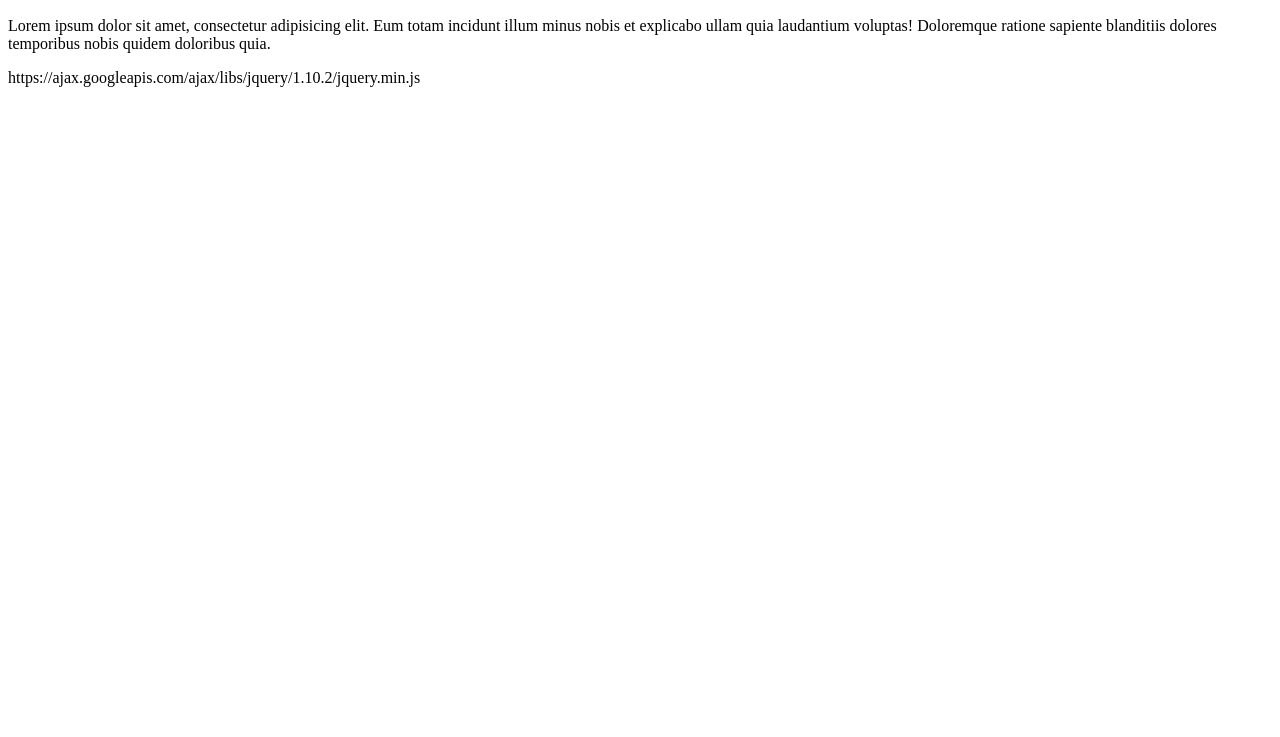
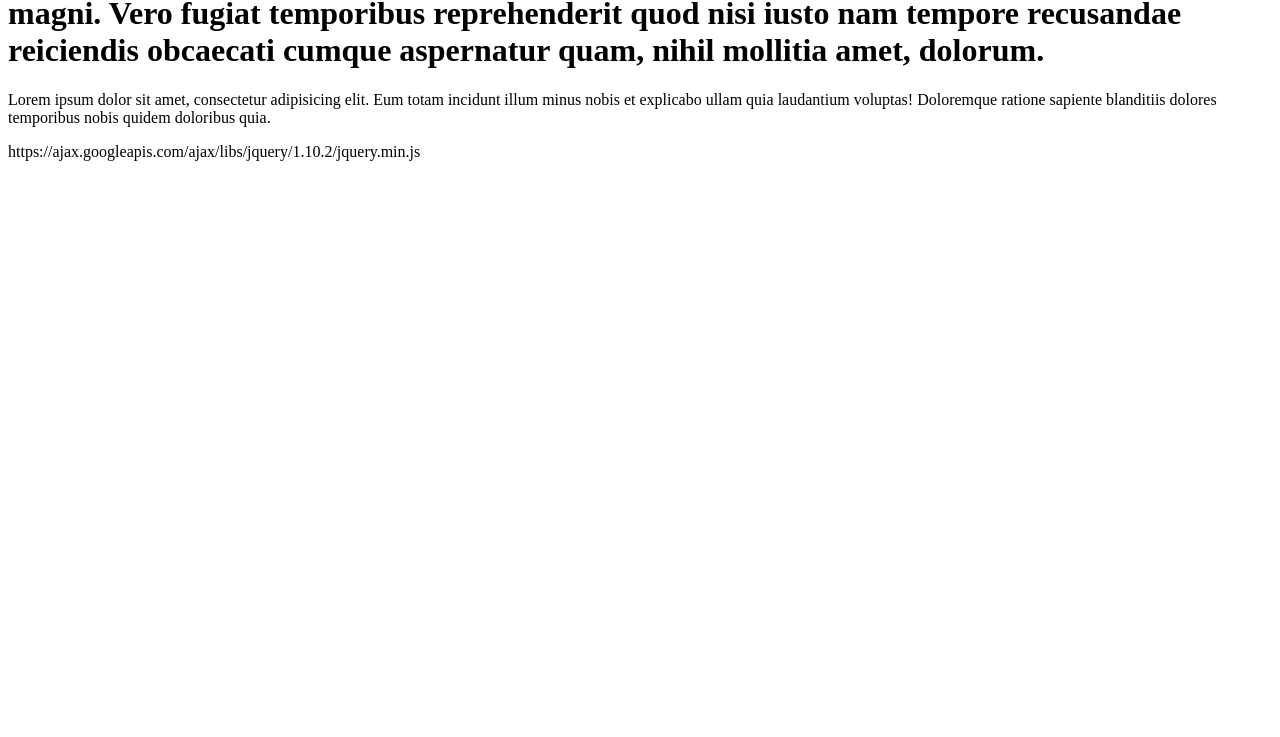
Before and after one commit to adeel14/testing-git, a plain HTML site: page index.html in a window 1280 px wide. Shown: the part 63-800 px from the top of the page. Drawn offline with Linux system fonts and the light colour scheme; files that its build step writes are made by us from their sources; files whose address does not match are found by name.

Commit message:
Initial commit

```diff
--- a/index.html
+++ b/index.html
@@ -7,7 +7,7 @@
 </head>
 <body>
 	<h1>
-		This is my project!
+		This is my project! Lorem ipsum dolor sit amet, consectetur adipisicing elit. Qui, numquam, magni. Vero fugiat temporibus reprehenderit quod nisi iusto nam tempore recusandae reiciendis obcaecati cumque aspernatur quam, nihil mollitia amet, dolorum.
 	</h1>
 	<p>
 		Lorem ipsum dolor sit amet, consectetur adipisicing elit. Eum totam incidunt illum minus nobis et explicabo ullam quia laudantium voluptas! Doloremque ratione sapiente blanditiis dolores temporibus nobis quidem doloribus quia.
```
Also changed, not shown: styles/main.css (added), styles/style.css (added).
